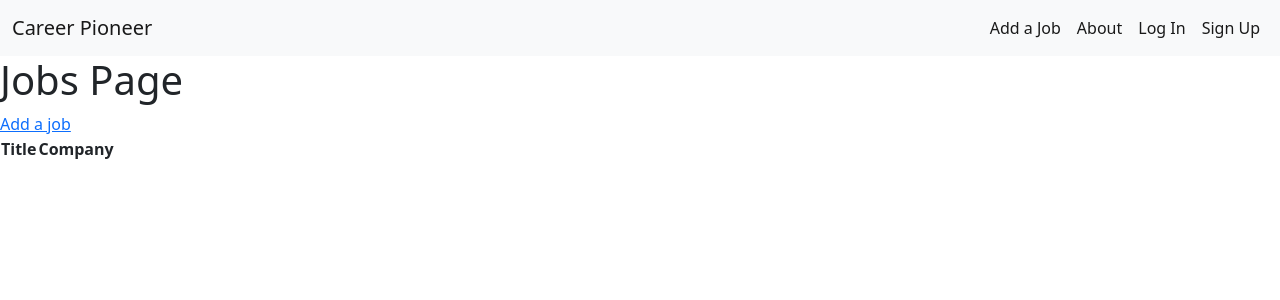
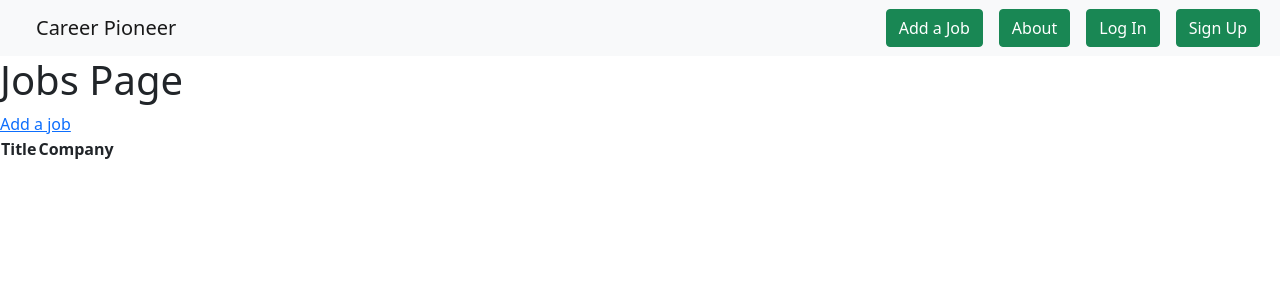
Before and after one commit to carreerpioneer/careerpioneer, a Django app: page / in a window 1280 px wide. Shown: the top 300 px of the page. Run offline with Django 4.2, Linux system fonts and the light colour scheme; data that the repository does not hold is empty.

Commit message:
add navbar buttons

```diff
--- a/main_app/templates/base.html
+++ b/main_app/templates/base.html
@@ -15,23 +15,23 @@
   <header>
     <nav class="navbar navbar-expand-lg navbar-light bg-light">
       <div class="container-fluid">
-        <a class="navbar-brand" href="/">Career Pioneer</a>
+        <a class="navbar-brand mx-4" href="/">Career Pioneer</a>
         <button class="navbar-toggler" type="button" data-bs-toggle="collapse" data-bs-target="#navbarSupportedContent" aria-controls="navbarSupportedContent" aria-expanded="false" aria-label="Toggle navigation">
           <span class="navbar-toggler-icon"></span>
         </button>
         <div class="collapse navbar-collapse" id="navbarSupportedContent">
           <ul class="navbar-nav ms-auto mb-2 mb-lg-0">
             <li class="nav-item">
-              <a class="nav-link active" href="#">Add a Job</a>
+              <a class="btn btn-success mx-2" href="{% url 'create-job' %}">Add a Job</a>
             </li>
             <li class="nav-item">
-              <a class="nav-link active">About</a>
+              <a class="btn btn-success mx-2" href="/">About</a>
             </li>
             <li class="nav-item">
-              <a class="nav-link active">Log In</a>
+              <a class="btn btn-success mx-2" href="/">Log In</a>
             </li>
             <li class="nav-item">
-              <a class="nav-link active">Sign Up</a>
+              <a class="btn btn-success mx-2" href="/">Sign Up</a>
             </li>
           </ul>
         </div>
```
